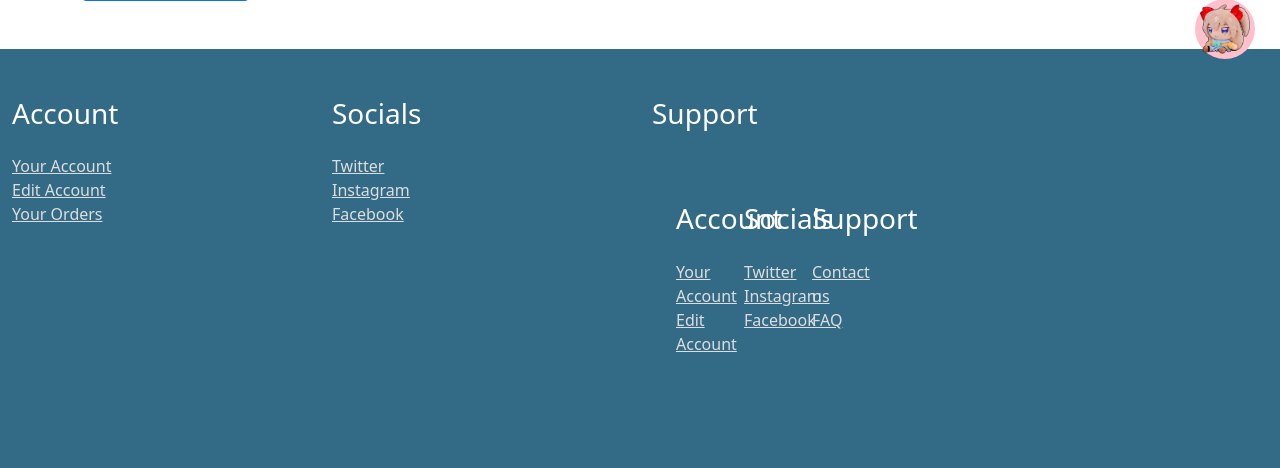
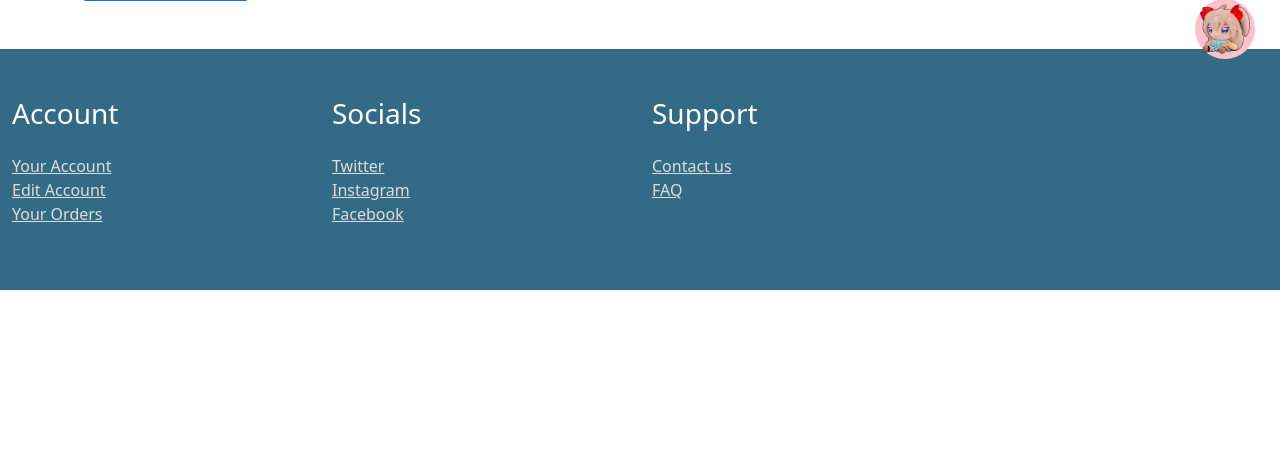
Before and after one commit to Alex-J-Grant/App-security-project-sem-1, a Flask app: page /create_community in a window 1280 px wide. Shown: the part 716-1184 px from the top of the page. After the commit the page ends 1006 px from the top, so only its background shows below. Run offline with Flask 3, Linux system fonts and the light colour scheme; a user stored in the database is signed in; data comes from the database, SQL or seed files in the repository; parts of the project's set-up code (start-up, migrations or seed data) failed here and were passed over; some libraries are stand-ins or nearby versions.

Commit message:
fixed footer

```diff
--- a/templates/includes/_footer.html
+++ b/templates/includes/_footer.html
@@ -1,49 +1,27 @@
 <footer style="background-color: #336b87;" class="footer custom-darker-blue-bg mt-auto">
-  <div class="container-fluid  text-white py-5">
+  <div class="container-fluid text-white py-5">
     <div class="row">
       <div class="col-sm-3">
         <h3 class="text-white mb-4">Account</h3>
         <ul class="list-unstyled">
-          <li><a style="color:#DDD;" href="/user/profile" class=" hover-link">Your Account</a></li>
-          <li><a style="color:#DDD;" href="/user/profile/edit" class=" hover-link">Edit Account</a></li>
-          <li><a style="color:#DDD;" href="/yourOrders" class=" hover-link">Your Orders</a></li>
+          <li><a style="color:#DDD;" href="/user/profile" class="hover-link">Your Account</a></li>
+          <li><a style="color:#DDD;" href="/user/profile/edit" class="hover-link">Edit Account</a></li>
+          <li><a style="color:#DDD;" href="/yourOrders" class="hover-link">Your Orders</a></li>
         </ul>
       </div>
       <div class="col-sm-3">
-        <h3 class="text-white  mb-4">Socials</h3>
+        <h3 class="text-white mb-4">Socials</h3>
         <ul class="list-unstyled">
-          <li><a style="color:#DDD;" href="https://x.com/?mx=2" class=" hover-link">Twitter</a></li>
-          <li><a style="color:#DDD;" href="https://www.instagram.com/" class=" hover-link">Instagram</a></li>
-          <li><a style="color:#DDD;" href="https://www.facebook.com/" class=" hover-link">Facebook</a></li>
+          <li><a style="color:#DDD;" href="https://x.com/?mx=2" class="hover-link">Twitter</a></li>
+          <li><a style="color:#DDD;" href="https://www.instagram.com/" class="hover-link">Instagram</a></li>
+          <li><a style="color:#DDD;" href="https://www.facebook.com/" class="hover-link">Facebook</a></li>
         </ul>
       </div>
       <div class="col-sm-3">
-        <h3 class="text-white  mb-4">Support</h3>
+        <h3 class="text-white mb-4">Support</h3>
         <ul class="list-unstyled">
-          <div class="container-fluid  text-white py-5">
-            <div class="row">
-              <div class="col-sm-3">
-                <h3 class="text-white mb-4">Account</h3>
-                <ul class="list-unstyled">
-                  <li><a style="color:#DDD;" href="/user/profile" class=" hover-link">Your Account</a></li>
-                  <li><a style="color:#DDD;" href="/user/profile/edit" class=" hover-link">Edit Account</a></li>
-
-                </ul>
-              </div>
-              <div class="col-sm-3">
-                <h3 class="text-white  mb-4">Socials</h3>
-                <ul class="list-unstyled">
-                  <li><a style="color:#DDD;" href="https://x.com/?mx=2" class=" hover-link">Twitter</a></li>
-                  <li><a style="color:#DDD;" href="https://www.instagram.com/" class=" hover-link">Instagram</a></li>
-                  <li><a style="color:#DDD;" href="https://www.facebook.com/" class=" hover-link">Facebook</a></li>
-                </ul>
-              </div>
-              <div class="col-sm-3">
-                <h3 class="text-white  mb-4">Support</h3>
-                <ul class="list-unstyled">
-
-                  <li><a style="color:#DDD;" href="/contact/add" class=" hover-link">Contact us</a></li>
-                  <li><a style="color:#DDD;" href="/faq" class=" hover-link">FAQ</a></li>
+          <li><a style="color:#DDD;" href="/contact/add" class="hover-link">Contact us</a></li>
+          <li><a style="color:#DDD;" href="/faq" class="hover-link">FAQ</a></li>
         </ul>
       </div>
     </div>
```
Lines whose indentation alone changed are shown as unchanged.
